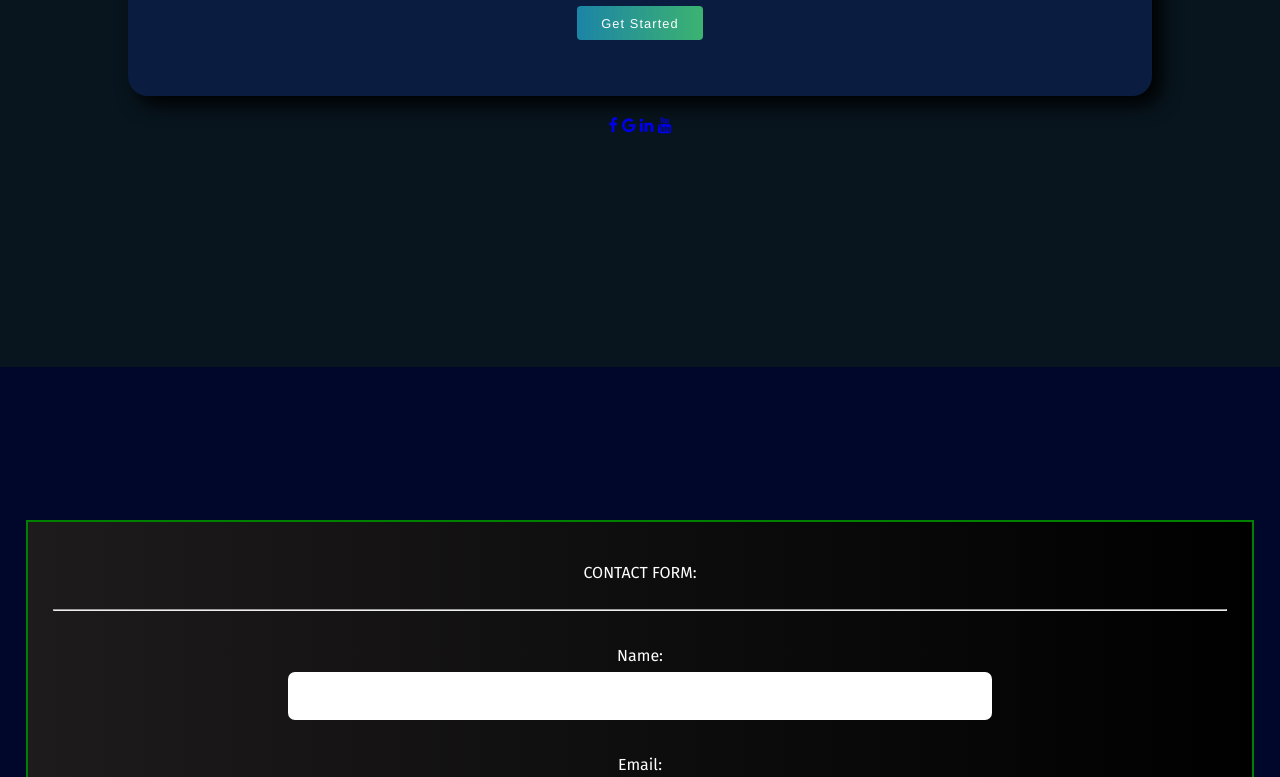
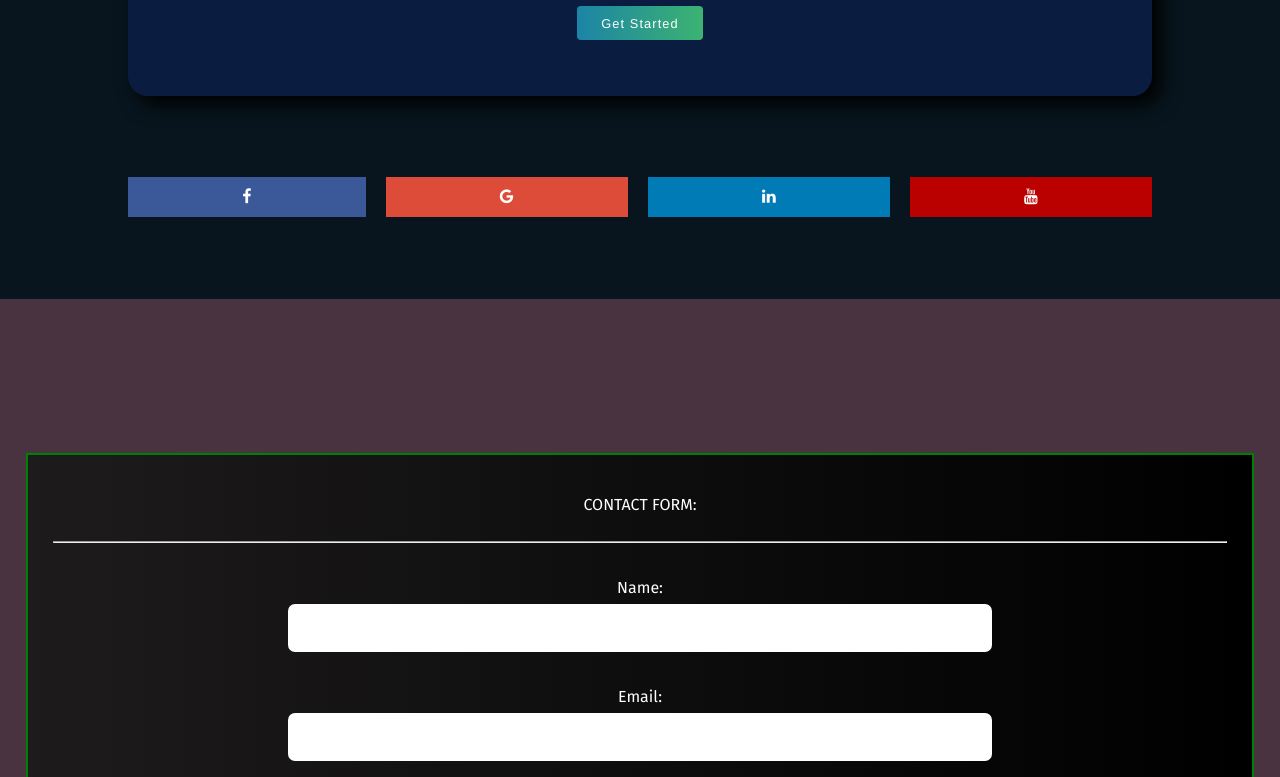
Before and after one commit to Darkcodelab/webpage, a plain HTML site: page index.html in a window 1280 px wide. Shown: the part 2650-3427 px from the top of the page. Drawn offline with Linux system fonts and the light colour scheme.

Commit message:
updating style.css

```diff
--- a/style.css
+++ b/style.css
@@ -75,6 +75,7 @@ main {
     text-align: center;
     line-height: 130%;
     width: 100%;
+    padding-bottom: 0px;
 
 }
 
@@ -125,7 +126,7 @@ main {
 footer {
     text-align: center;
     color: white;
-    background: #01072B;
+    background: #4A3341;
     padding: 10% 0;
     line-height: 190%;
     text-align: center;
@@ -153,8 +154,8 @@ footer {
 
 #typing {
     background: rgb(226, 205, 43);
+    color: black;
     padding: 1%;
-    color: black;
     border-radius: 5px;
 }
 
@@ -219,7 +220,7 @@ img {
 form {
     width: calc(100% -8%);
     height: 100%;
-    margin-top: 2%;
+
     border: 2px solid green;
     margin: 2%;
     padding: 2%;
@@ -277,3 +278,41 @@ input[type="submit"]:hover {
     cursor: pointer;
     color: white;
 }
+
+.icon-bar {
+    margin-top: 4%;
+    display: grid;
+    grid-auto-flow: column;
+    grid-gap: 20px;
+    height: 100%;
+    width: 100%;
+    text-align: center;
+    line-height: 5vh;
+    align-content: center;
+}
+
+/* Style the social media icons with color, if you want */
+.icon-bar a:hover {
+    background-color: #000;
+}
+
+.facebook {
+    background: #3B5998;
+    color: white;
+}
+
+
+.google {
+    background: #dd4b39;
+    color: white;
+}
+
+.linkedin {
+    background: #007bb5;
+    color: white;
+}
+
+.youtube {
+    background: #bb0000;
+    color: white;
+}
```
